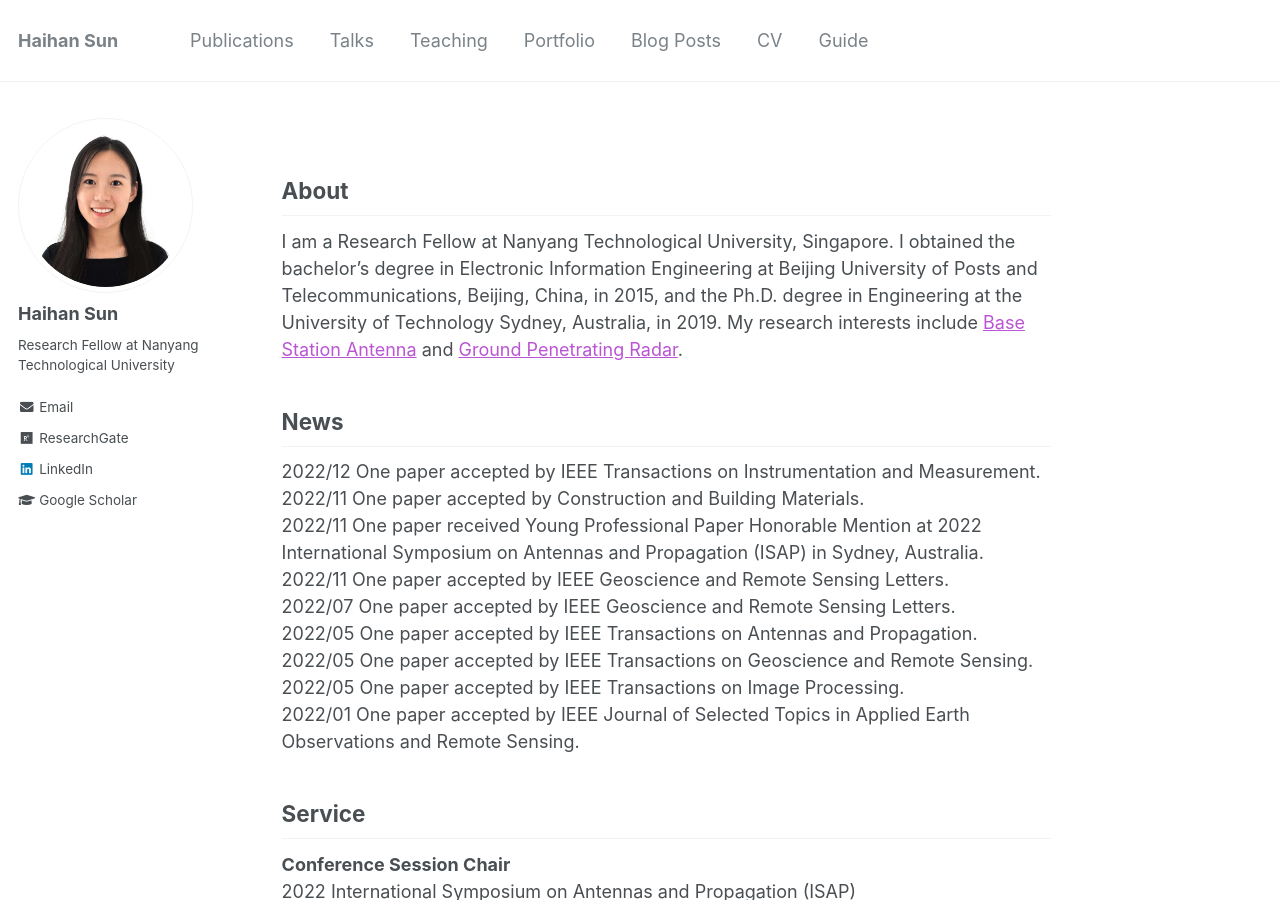
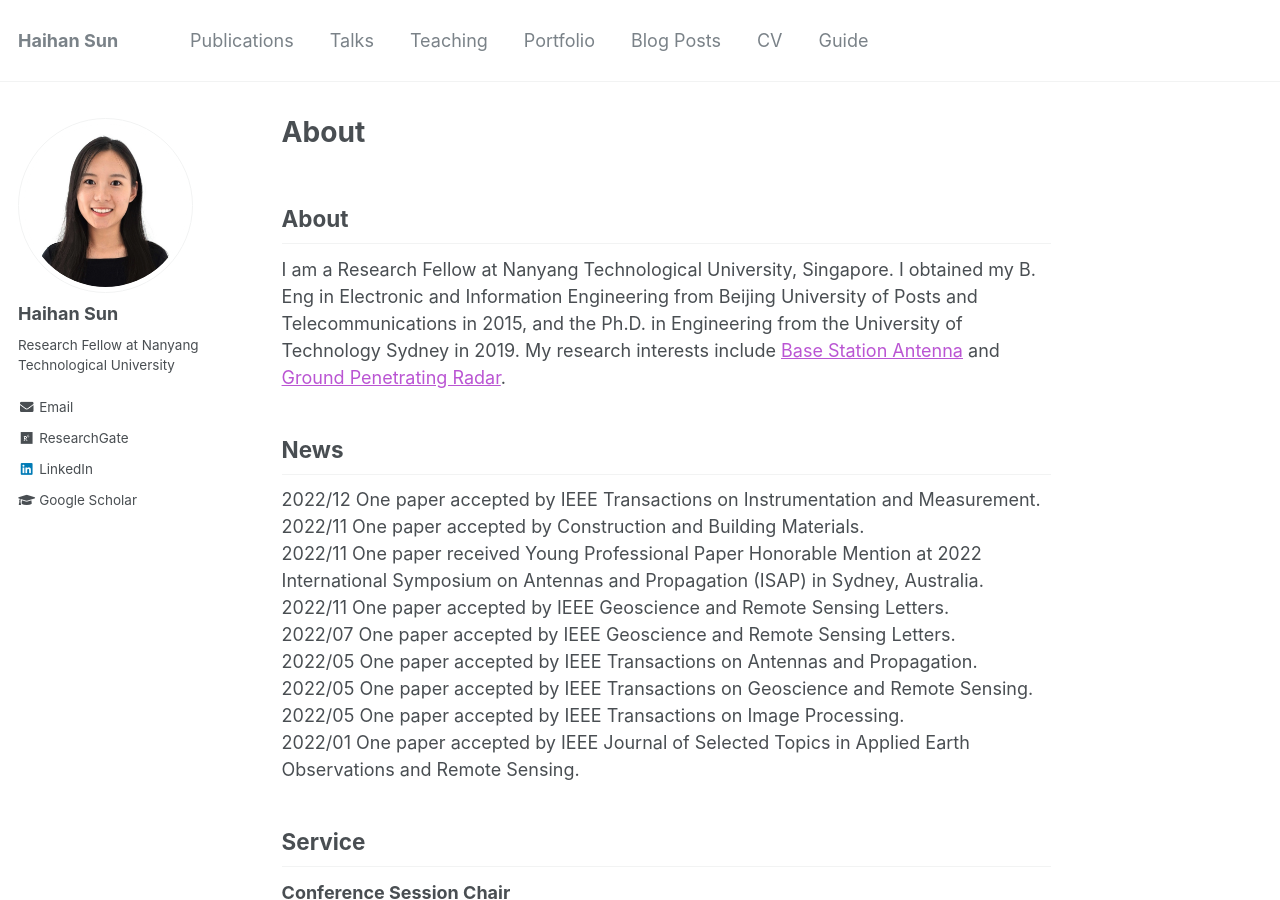
Before and after one commit to Haihan-Sun/Haihan-Sun.github.io, a Jekyll site: the page built from _pages/about.md, in a window 1280 px wide and 900 px high. Built offline with Jekyll 4.4.1, drawn with Linux system fonts in a browser that asks for light colours; our own code applies the rules of GitHub Pages for plain Markdown files.

Commit message:
Update about.md

```diff
--- a/_pages/about.md
+++ b/_pages/about.md
@@ -1,6 +1,5 @@
 ---
 permalink: /
-title: ""
 excerpt: "About me"
 author_profile: true
 redirect_from:
@@ -9,7 +8,7 @@ redirect_from:
 ---
 About
 ------
-I am a Research Fellow at Nanyang Technological University, Singapore. I obtained the bachelor’s degree in Electronic Information Engineering at Beijing University of Posts and Telecommunications, Beijing, China, in 2015, and the Ph.D. degree in Engineering at the University of Technology Sydney, Australia, in 2019. My research interests include <a href="BSA.html"  style="color:MediumOrchid;">Base Station Antenna</a> and <a href="GPR.html"  style="color:MediumOrchid;"> Ground Penetrating Radar</a>.
+I am a Research Fellow at Nanyang Technological University, Singapore. I obtained my B. Eng in Electronic and Information Engineering from Beijing University of Posts and Telecommunications in 2015, and the Ph.D. in Engineering from the University of Technology Sydney in 2019. My research interests include <a href="BSA.html"  style="color:MediumOrchid;">Base Station Antenna</a> and <a href="GPR.html"  style="color:MediumOrchid;"> Ground Penetrating Radar</a>.
 
 News
 ------
```
